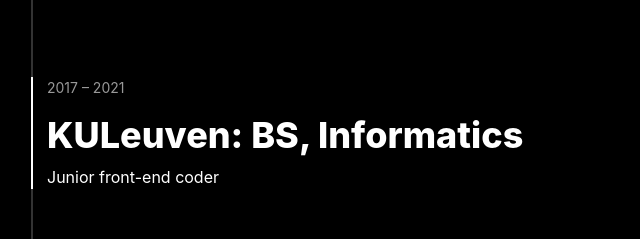
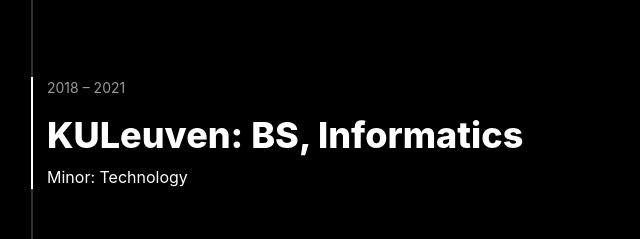
Before and after one commit to BertVandenBosch/BertVandenBosch.github.io, a plain HTML site: page index.html in a window 1280 px wide. Shown: the part 3044-3283 px from the top of the page, 0-640 px from the left. Drawn offline with Linux system fonts and the light colour scheme; a web font is replaced by a local one.

```diff
--- a/index.html
+++ b/index.html
@@ -383,9 +383,9 @@
 									<p class="timeline-text">RadSol | R&D | Image Processing (click <a href="#section-08">here</a> for more info)</p>
 								</div>
 								<div class="timeline-item">
-									<span class="timeline-date">2017&nbsp;–&nbsp;2021</span>
+									<span class="timeline-date">2018&nbsp;–&nbsp;2021</span>
 									<h3 class="timeline-title">KULeuven: BS, Informatics</h3>
-									<p class="timeline-text">Junior front-end coder</p>
+									<p class="timeline-text">Minor: Technology</p>
 								</div>
 								<div class="timeline-item">
 									<span class="timeline-date">2010&nbsp;–&nbsp;2016</span>
```
